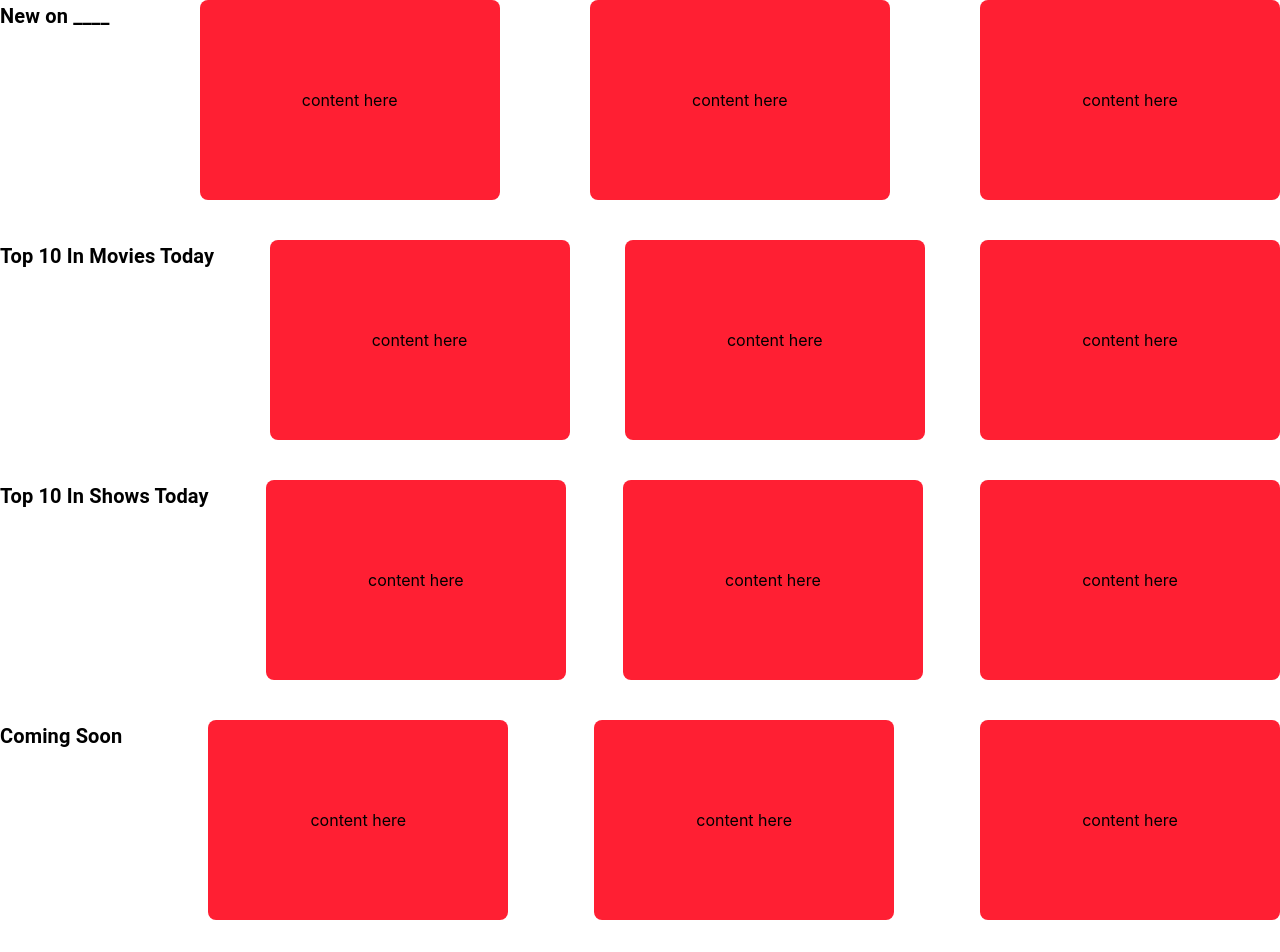
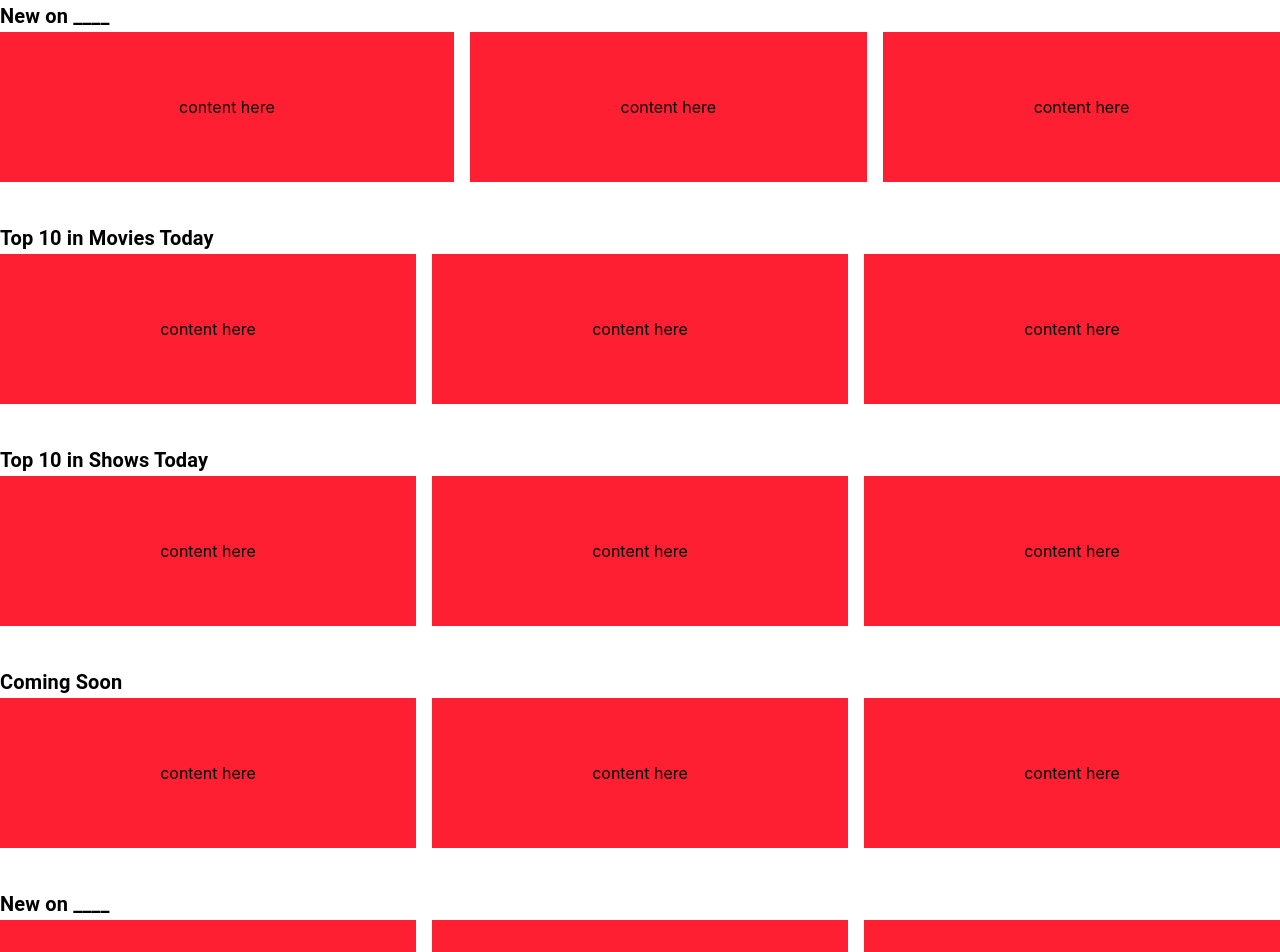
Before and after one commit to richardcolachagua/streaming-site, a React (Create React App) app: page /trending in a window 1280 px wide. Shown: the top 952 px of the page. Built offline with nearby package versions, Linux system fonts and the light colour scheme.

Commit message:
"Continous UI Trending Page Updates"

```diff
--- a/src/frontend/pages/TrendingPage.jsx
+++ b/src/frontend/pages/TrendingPage.jsx
@@ -1,25 +1,24 @@
 import React from "react";
-import { Container, Box, Grid, Button, Typography, Stack } from "@mui/material";
+import { Box, Typography, Stack } from "@mui/material";
 import Footer from "../components/Footer";
 
 const TrendingPage = () => {
   return (
     <>
+      <Typography variant="h6" sx={{ fontWeight: "bold", textAlign: "left" }}>
+        New on ____
+      </Typography>
       <Stack
         direction="row"
         spacing={2}
         justifyContent="space-between"
         marginBottom="40px"
       >
-        <Typography variant="h6" sx={{ fontWeight: "bold" }}>
-          New on ____
-        </Typography>
         <Box
           sx={{
-            width: 300,
-            height: 200,
+            width: 800,
+            height: 150,
             backgroundColor: "#FF1F33",
-            borderRadius: "8px",
             display: "flex",
             alignItems: "center",
             justifyContent: "center",
@@ -29,10 +28,101 @@ const TrendingPage = () => {
         </Box>
         <Box
           sx={{
-            width: 300,
-            height: 200,
+            width: 700,
+            height: 150,
             backgroundColor: "#FF1F33",
-            borderRadius: "8px",
+            display: "flex",
+            alignItems: "center",
+            justifyContent: "center",
+          }}
+        >
+          content here
+        </Box>
+        <Box
+          sx={{
+            width: 700,
+            height: 150,
+            backgroundColor: "#FF1F33",
+            display: "flex",
+            alignItems: "center",
+            justifyContent: "center",
+          }}
+        >
+          content here
+        </Box>
+      </Stack>
+      <Typography variant="h6" sx={{ fontWeight: "bold", textAlign: "left" }}>
+        Top 10 in Movies Today
+      </Typography>
+      <Stack
+        direction="row"
+        spacing={2}
+        justifyContent="space-between"
+        marginBottom="40px"
+      >
+        <Box
+          sx={{
+            width: 700,
+            height: 150,
+            backgroundColor: "#FF1F33",
+            display: "flex",
+            alignItems: "center",
+            justifyContent: "center",
+          }}
+        >
+          content here
+        </Box>
+        <Box
+          sx={{
+            width: 700,
+            height: 150,
+            backgroundColor: "#FF1F33",
+            display: "flex",
+            alignItems: "center",
+            justifyContent: "center",
+          }}
+        >
+          content here
+        </Box>
+        <Box
+          sx={{
+            width: 700,
+            height: 150,
+            backgroundColor: "#FF1F33",
+            display: "flex",
+            alignItems: "center",
+            justifyContent: "center",
+          }}
+        >
+          content here
+        </Box>
+      </Stack>
+      <Typography variant="h6" sx={{ fontWeight: "bold", textAlign: "left" }}>
+        Top 10 in Shows Today
+      </Typography>
+      <Stack
+        direction="row"
+        spacing={2}
+        justifyContent="space-between"
+        marginBottom="40px"
+      >
+        <Box
+          sx={{
+            width: 700,
+            height: 150,
+            backgroundColor: "#FF1F33",
+            display: "flex",
+            alignItems: "center",
+            justifyContent: "center",
+          }}
+        >
+          content here
+        </Box>
+        <Box
+          sx={{
+            width: 700,
+            height: 150,
+            backgroundColor: "#FF1F33",
             display: "flex",
             alignItems: "center",
             justifyContent: "center",
@@ -43,10 +133,55 @@ const TrendingPage = () => {
         </Box>
         <Box
           sx={{
-            width: 300,
-            height: 200,
+            width: 700,
+            height: 150,
             backgroundColor: "#FF1F33",
-            borderRadius: "8px",
+            display: "flex",
+            alignItems: "center",
+            justifyContent: "center",
+          }}
+        >
+          content here
+        </Box>
+      </Stack>
+      <Typography variant="h6" sx={{ fontWeight: "bold", textAlign: "left" }}>
+        Coming Soon
+      </Typography>
+      <Stack
+        direction="row"
+        spacing={2}
+        justifyContent="space-between"
+        marginBottom="40px"
+      >
+        <Box
+          sx={{
+            width: 700,
+            height: 150,
+            backgroundColor: "#FF1F33",
+            display: "flex",
+            alignItems: "center",
+            justifyContent: "center",
+          }}
+        >
+          content here
+        </Box>
+        <Box
+          sx={{
+            width: 700,
+            height: 150,
+            backgroundColor: "#FF1F33",
+            display: "flex",
+            alignItems: "center",
+            justifyContent: "center",
+          }}
+        >
+          content here
+        </Box>
+        <Box
+          sx={{
+            width: 700,
+            height: 150,
+            backgroundColor: "#FF1F33",
             display: "flex",
             alignItems: "center",
             justifyContent: "center",
@@ -56,21 +191,20 @@ const TrendingPage = () => {
         </Box>
       </Stack>
 
+      <Typography variant="h6" sx={{ fontWeight: "bold", textAlign: "left" }}>
+        New on ____
+      </Typography>
       <Stack
         direction="row"
         spacing={2}
         justifyContent="space-between"
         marginBottom="40px"
       >
-        <Typography variant="h6" sx={{ fontWeight: "bold" }}>
-          Top 10 In Movies Today
-        </Typography>
         <Box
           sx={{
-            width: 300,
-            height: 200,
+            width: 700,
+            height: 150,
             backgroundColor: "#FF1F33",
-            borderRadius: "8px",
             display: "flex",
             alignItems: "center",
             justifyContent: "center",
@@ -80,10 +214,9 @@ const TrendingPage = () => {
         </Box>
         <Box
           sx={{
-            width: 300,
-            height: 200,
+            width: 700,
+            height: 150,
             backgroundColor: "#FF1F33",
-            borderRadius: "8px",
             display: "flex",
             alignItems: "center",
             justifyContent: "center",
@@ -94,163 +227,9 @@ const TrendingPage = () => {
         </Box>
         <Box
           sx={{
-            width: 300,
-            height: 200,
+            width: 700,
+            height: 150,
             backgroundColor: "#FF1F33",
-            borderRadius: "8px",
-            display: "flex",
-            alignItems: "center",
-            justifyContent: "center",
-          }}
-        >
-          content here
-        </Box>
-      </Stack>
-
-      <Stack
-        direction="row"
-        spacing={2}
-        justifyContent="space-between"
-        marginBottom="40px"
-      >
-        <Typography variant="h6" sx={{ fontWeight: "bold" }}>
-          Top 10 In Shows Today
-        </Typography>
-        <Box
-          sx={{
-            width: 300,
-            height: 200,
-            backgroundColor: "#FF1F33",
-            borderRadius: "8px",
-            display: "flex",
-            alignItems: "center",
-            justifyContent: "center",
-          }}
-        >
-          content here
-        </Box>
-        <Box
-          sx={{
-            width: 300,
-            height: 200,
-            backgroundColor: "#FF1F33",
-            borderRadius: "8px",
-            display: "flex",
-            alignItems: "center",
-            justifyContent: "center",
-          }}
-        >
-          {" "}
-          content here
-        </Box>
-        <Box
-          sx={{
-            width: 300,
-            height: 200,
-            backgroundColor: "#FF1F33",
-            borderRadius: "8px",
-            display: "flex",
-            alignItems: "center",
-            justifyContent: "center",
-          }}
-        >
-          content here
-        </Box>
-      </Stack>
-
-      <Stack
-        direction="row"
-        spacing={2}
-        justifyContent="space-between"
-        marginBottom="40px"
-      >
-        <Typography variant="h6" sx={{ fontWeight: "bold" }}>
-          Coming Soon
-        </Typography>
-        <Box
-          sx={{
-            width: 300,
-            height: 200,
-            backgroundColor: "#FF1F33",
-            borderRadius: "8px",
-            display: "flex",
-            alignItems: "center",
-            justifyContent: "center",
-          }}
-        >
-          content here
-        </Box>
-        <Box
-          sx={{
-            width: 300,
-            height: 200,
-            backgroundColor: "#FF1F33",
-            borderRadius: "8px",
-            display: "flex",
-            alignItems: "center",
-            justifyContent: "center",
-          }}
-        >
-          {" "}
-          content here
-        </Box>
-        <Box
-          sx={{
-            width: 300,
-            height: 200,
-            backgroundColor: "#FF1F33",
-            borderRadius: "8px",
-            display: "flex",
-            alignItems: "center",
-            justifyContent: "center",
-          }}
-        >
-          content here
-        </Box>
-      </Stack>
-
-      <Stack
-        direction="row"
-        spacing={2}
-        justifyContent="space-between"
-        marginBottom="40px"
-      >
-        <Typography variant="h6" sx={{ fontWeight: "bold" }}>
-          New on ____
-        </Typography>
-        <Box
-          sx={{
-            width: 300,
-            height: 200,
-            backgroundColor: "#FF1F33",
-            borderRadius: "8px",
-            display: "flex",
-            alignItems: "center",
-            justifyContent: "center",
-          }}
-        >
-          content here
-        </Box>
-        <Box
-          sx={{
-            width: 300,
-            height: 200,
-            backgroundColor: "#FF1F33",
-            borderRadius: "8px",
-            display: "flex",
-            alignItems: "center",
-            justifyContent: "center",
-          }}
-        >
-          {" "}
-          content here
-        </Box>
-        <Box
-          sx={{
-            width: 300,
-            height: 200,
-            backgroundColor: "#FF1F33",
-            borderRadius: "8px",
             display: "flex",
             alignItems: "center",
             justifyContent: "center",
```
